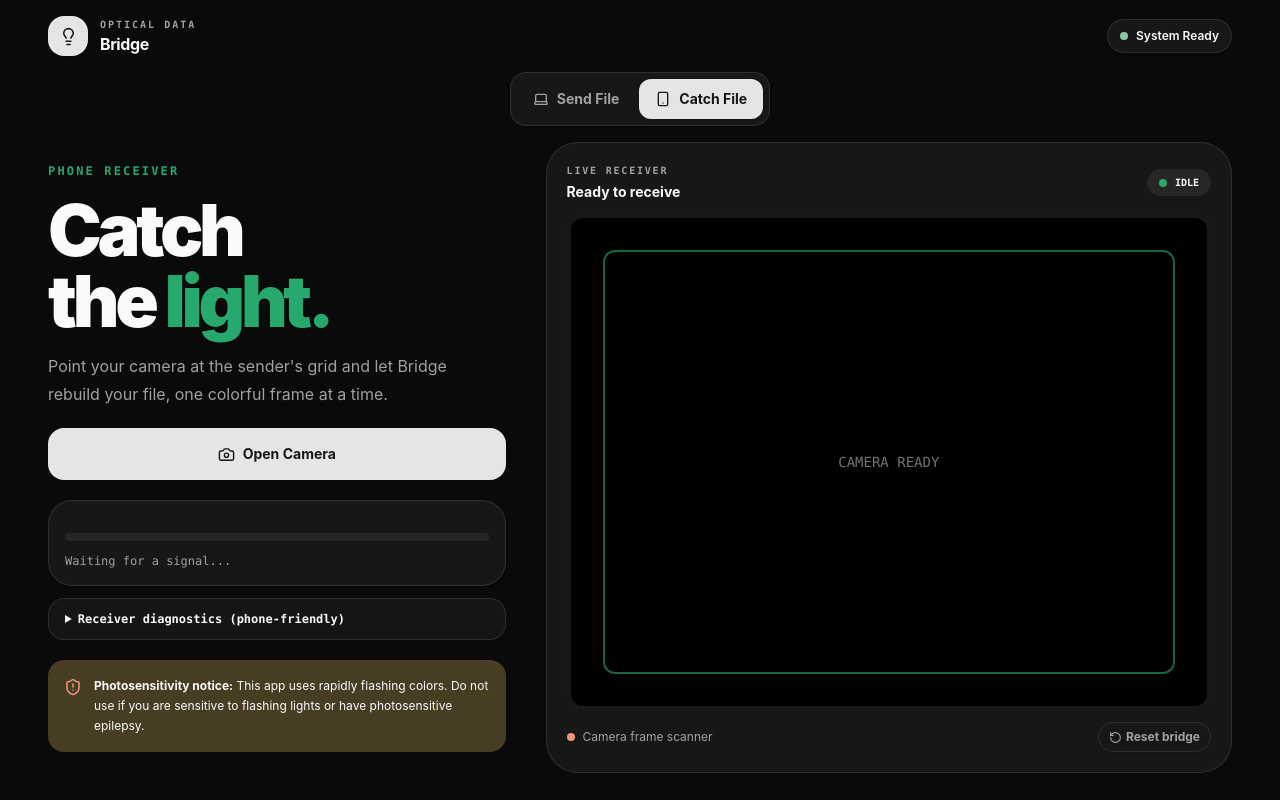
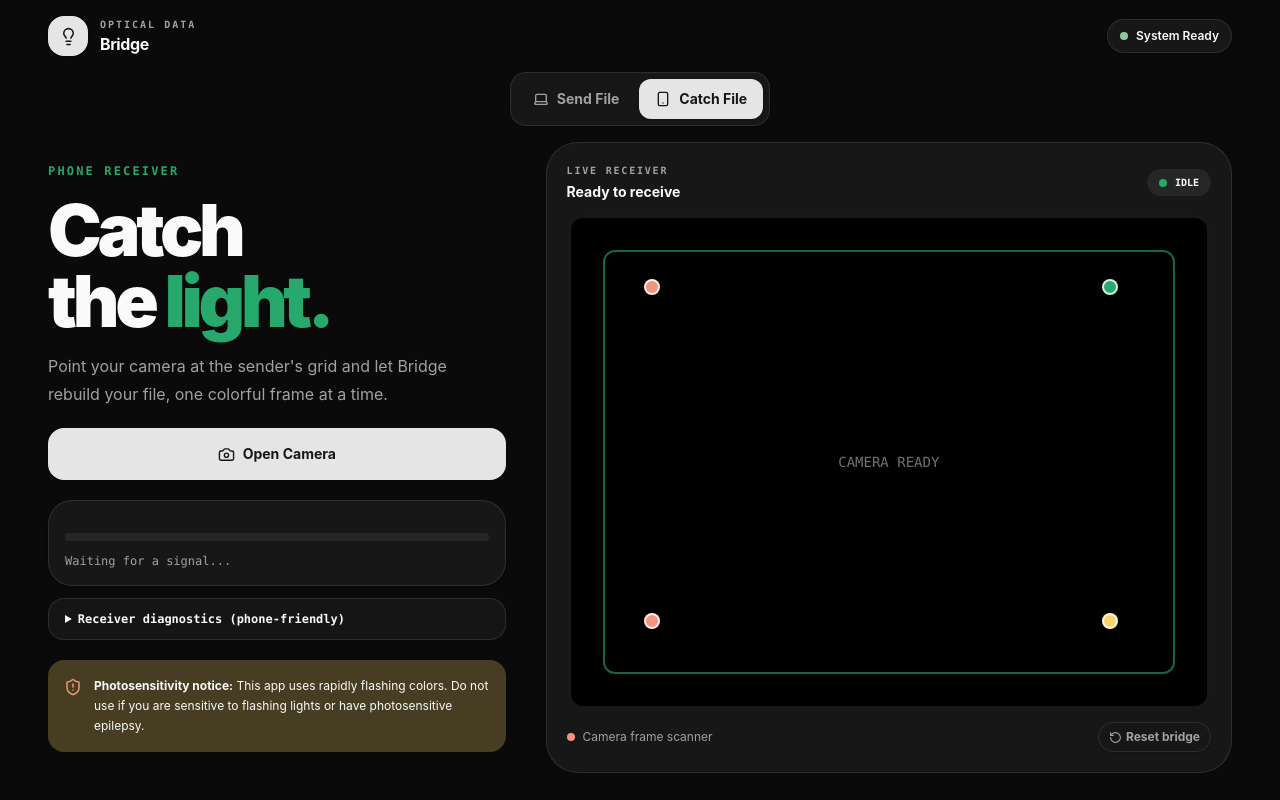
Before and after one commit to SeraphinJR/AirFlop, a React (Vite) app: page / in a window 1280 px wide. Both pictures are taken after a click on the tab "Catch File". Built offline with nearby package versions, Linux system fonts and the light colour scheme.

Commit message:
Markers added for debugging

```diff
--- a/src/App.tsx
+++ b/src/App.tsx
@@ -325,6 +325,7 @@ export default function Page() {
                       <div><dt className="inline text-foreground">Frames scanned: </dt><dd className="inline">{receiverDebug.framesScanned}</dd></div>
                       <div><dt className="inline text-foreground">Detected frames: </dt><dd className="inline">{receiverDebug.detectedFrames}</dd></div>
                       <div><dt className="inline text-foreground">Decoder: </dt><dd className="inline">{receiverDebug.decoder}</dd></div>
+                          <div><dt className="inline text-foreground">Anchors: </dt><dd className="inline">{receiverDebug.anchors.length} / 4 detected</dd></div>
                       {receiverDebug.error && <div className="text-coral"><dt className="inline text-foreground">Error: </dt><dd className="inline">{receiverDebug.error}</dd></div>}
                     </dl>
                   </details>
@@ -402,7 +403,23 @@ export default function Page() {
                     }`}
                   />
                   <div className="pointer-events-none absolute inset-0 flex items-center justify-center p-8">
-                    <div className="h-full w-full rounded-xl border-2 border-mint-dark/60" />
+                    <div className="relative h-full w-full rounded-xl border-2 border-mint-dark/60">
+                      {[
+                        ['top-left', 'left-[8.33%] top-[8.33%] bg-coral'],
+                        ['top-right', 'right-[8.33%] top-[8.33%] bg-mint-dark'],
+                        ['bottom-right', 'right-[8.33%] bottom-[8.33%] bg-yellow'],
+                        ['bottom-left', 'left-[8.33%] bottom-[8.33%] bg-coral'],
+                      ].map(([label, className]) => (
+                        <span key={label} className={`absolute h-4 w-4 -translate-x-1/2 -translate-y-1/2 rounded-full border-2 border-white/80 shadow-sm ${className}`} />
+                      ))}
+                      {receiverDebug.anchors.map((anchor, index) => (
+                        <span
+                          key={`detected-${index}`}
+                          className="absolute h-5 w-5 -translate-x-1/2 -translate-y-1/2 rounded-full border-2 border-white bg-transparent shadow-[0_0_0_2px_hsl(var(--primary))]"
+                          style={{ left: `${(anchor.x / 400) * 100}%`, top: `${(anchor.y / 400) * 100}%` }}
+                        />
+                      ))}
+                    </div>
                   </div>
                   {!isCapturing && (
                     <div className="absolute inset-0 flex items-center justify-center font-mono text-sm text-muted-foreground/70">
--- a/src/decoder.worker.ts
+++ b/src/decoder.worker.ts
@@ -44,6 +44,7 @@ async function processFrame({ pixels, width = 400, height = 400 }: FrameMessage)
     payload[position >> 2] |= value << (6 - (position & 3) * 2); position += 1
   }
   detectedFrames += 1
+  postDebug('Anchors and calibration detected', anchors)
   // A repeat proves that the camera did not sample a refresh transition. Payload is
   // intentionally decoded only after the same frame ID appears twice consecutively.
   if (!pending || pending.id !== id) { pending = { id, payload }; postDebug(); return }
@@ -52,7 +53,7 @@ async function processFrame({ pixels, width = 400, height = 400 }: FrameMessage)
 }
 
 function reject(reason: Rejection) { counters[reason] += 1; if (scanned % 10 === 0) postDebug(reason) }
-function postDebug(status = 'Searching for a calibrated finder quadrilateral') { self.postMessage({ type: 'DEBUG', status, detectedFrames, rejectionSummary: Object.entries(counters).filter(([, count]) => count).sort((a, b) => b[1] - a[1]).slice(0, 3).map(([name, count]) => `${count} x ${name}`).join(' | ') }) }
+function postDebug(status = 'Searching for a calibrated finder quadrilateral', anchors?: Point[]) { self.postMessage({ type: 'DEBUG', status, detectedFrames, anchors, rejectionSummary: Object.entries(counters).filter(([, count]) => count).sort((a, b) => b[1] - a[1]).slice(0, 3).map(([name, count]) => `${count} x ${name}`).join(' | ') }) }
 async function accept(id: number, payload: Uint8Array) {
   if (id === 0) { const next = parseManifest(payload); if (!next) return; if (!manifest || !sameManifest(manifest, next)) { receivedFrames.clear(); manifest = next; self.postMessage({ type: 'MANIFEST', totalFrames: next.payloadFrameCount + 1 }) } }
   if (!manifest || id > manifest.payloadFrameCount || receivedFrames.has(id)) return
--- a/src/hooks/useCameraReceiver.ts
+++ b/src/hooks/useCameraReceiver.ts
@@ -14,6 +14,7 @@ type ReceiverDebug = {
   detectedFrames: number
   decoder: string
   error: string
+  anchors: { x: number; y: number }[]
 }
 
 export function useCameraReceiver(onWorkerMessage: (event: DecoderWorkerMessage) => void) {
@@ -28,7 +29,7 @@ export function useCameraReceiver(onWorkerMessage: (event: DecoderWorkerMessage)
   const scannedFramesRef = useRef(0)
   const lastFrameSentAtRef = useRef(0)
   const [debug, setDebug] = useState<ReceiverDebug>({
-    status: 'Camera is idle', metadata: 'Not available', track: 'Not available', framesScanned: 0, detectedFrames: 0, decoder: 'Waiting', error: '',
+    status: 'Camera is idle', metadata: 'Not available', track: 'Not available', framesScanned: 0, detectedFrames: 0, decoder: 'Waiting', error: '', anchors: [],
   })
 
   // We use a small offscreen canvas to avoid massive memory allocations
@@ -50,10 +51,11 @@ export function useCameraReceiver(onWorkerMessage: (event: DecoderWorkerMessage)
 
     const decoderWorker = new Worker(new URL('../decoder.worker.ts', import.meta.url), { type: 'module' })
     decoderWorker.onmessage = event => {
-      const message = event.data as { type?: string; status?: string; detectedFrames?: number }
+      const message = event.data as { type?: string; status?: string; detectedFrames?: number; anchors?: { x: number; y: number }[] }
       setDebug(current => ({
         ...current,
         detectedFrames: message.detectedFrames ?? current.detectedFrames,
+        anchors: message.anchors ?? current.anchors,
         decoder: message.status
           ? `${message.status}${'rejectionSummary' in message && message.rejectionSummary ? ` · ${message.rejectionSummary}` : ''}`
           : (message.type ? `Received ${message.type}` : 'Received an unrecognised message'),
@@ -78,7 +80,7 @@ export function useCameraReceiver(onWorkerMessage: (event: DecoderWorkerMessage)
 
     scannedFramesRef.current = 0
     lastFrameSentAtRef.current = 0
-    setDebug({ status: 'Requesting camera permission…', metadata: 'Waiting for video metadata', track: 'Waiting for stream', framesScanned: 0, detectedFrames: 0, decoder: 'Waiting', error: '' })
+    setDebug({ status: 'Requesting camera permission…', metadata: 'Waiting for video metadata', track: 'Waiting for stream', framesScanned: 0, detectedFrames: 0, decoder: 'Waiting', error: '', anchors: [] })
 
     try {
       const wakeLock = (navigator as WakeLockNavigator).wakeLock
```
